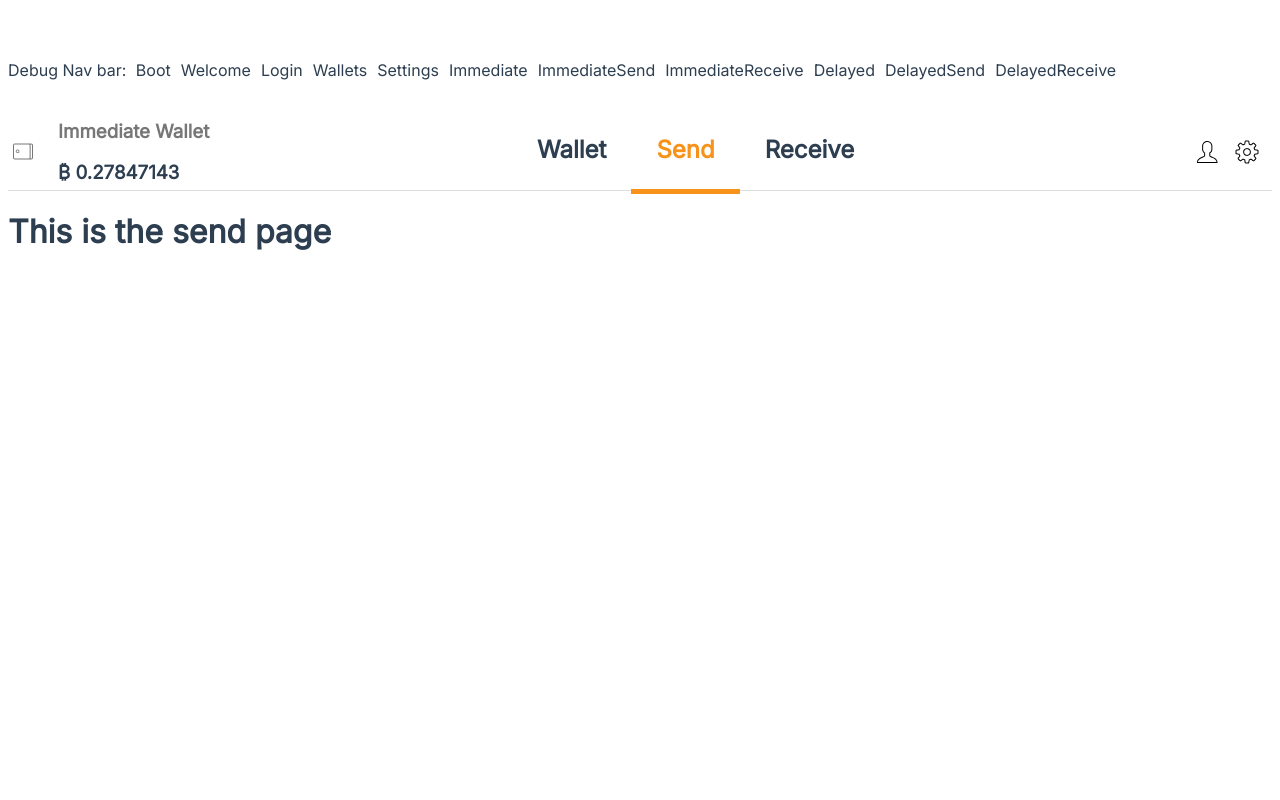
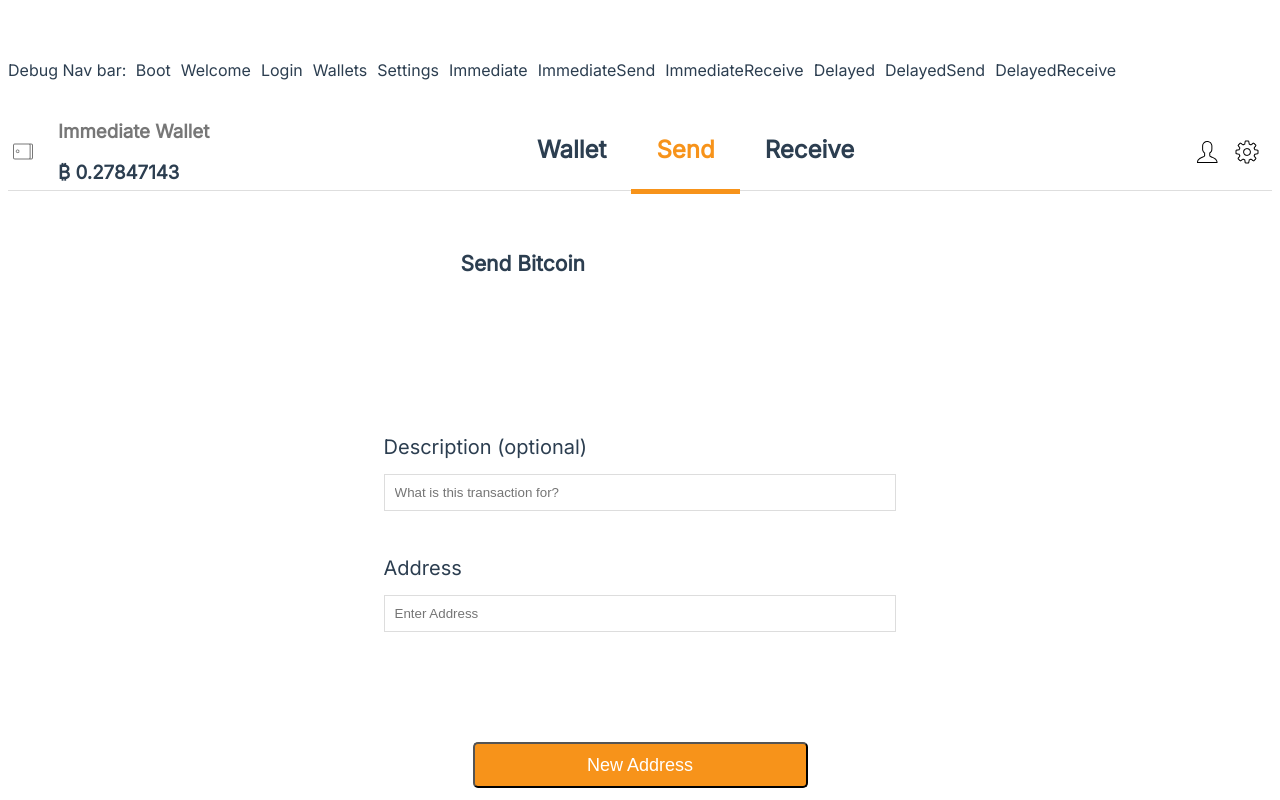
Before and after one commit to epiccurious/arctica-frontend, a Vue app: page /wallets/immediate/send in a window 1280 px wide. Built offline with nearby package versions, Linux system fonts and the light colour scheme.

Commit message:
tweaked some h1 stylings, began work on form for immediate spend

```diff
--- a/src/views/delayed/Receive.vue
+++ b/src/views/delayed/Receive.vue
@@ -121,6 +121,9 @@ h1{
   margin-top: 50px;
   padding:10px;
   text-align:left;
+  font-weight:600;
+  font-size:21px;
+  line-height:25px
 }
 h3{
     font-weight: 400;
--- a/src/views/immediate/Receive.vue
+++ b/src/views/immediate/Receive.vue
@@ -121,6 +121,9 @@ h1{
   margin-top: 50px;
   padding:10px;
   text-align:left;
+  font-weight:600;
+  font-size:21px;
+  line-height:25px
 }
 h3{
     font-weight: 400;
--- a/src/views/immediate/Send.vue
+++ b/src/views/immediate/Send.vue
@@ -1,7 +1,22 @@
-<template>
+  <template>
 <div class="page">
     <NavImmediate/>
-    <h1>This is the send page</h1>
+    <div class="outer_container">
+        <div class="head_container">
+         <h1>Send Bitcoin</h1>
+         </div>
+    <div class="send_container">
+        <form>
+            <label>Description (optional)</label>
+            <br><input v-model="description" type="text" placeholder="What is this transaction for?">
+
+            <br><label>Address</label>
+            <br><input v-model="address" type="text" required placeholder="Enter Address">
+        </form>
+    </div>
+
+        <button class="btn">New Address</Button>
+    </div>
 </div>
 </template>
 
@@ -14,9 +29,69 @@ export default {
   components: {
     NavImmediate
   },
+   data(){
+     return{
+         description: '',
+         address: '',
+     }
+ }
 }
 </script>
 
 
 <style>
   </style>
+
+
+
+
+<style scoped>
+.outer_container{
+    display:flex;
+    flex-direction: column;
+    align-items: center;
+}
+.send_container{
+    box-sizing:border-box;
+    padding:15px;
+    display:flex;
+    flex-direction: column;
+    align-items: center;
+    align-content: center;
+    justify-content: center;
+    width:70%;
+    margin: 25px auto;
+}
+h1{
+  margin-top: 50px;
+  padding:10px;
+  text-align:left;
+  font-weight:600;
+  font-size:21px;
+  line-height:25px
+}
+.head_container{
+  width: 30%;
+}
+form{
+    max-width:70%;
+    width: 60%;
+    margin: 30px auto;
+    text-align: left;
+    padding:40px;
+}
+label{
+    display:inline-block;
+    margin: 25px 0 15px;
+    font-size: 20px;
+
+}
+input{
+    display: block;
+    padding: 10px 50px 10px 10px;
+    width: 100%;
+    box-sizing: border-box;
+    border: 1px solid #ddd;
+
+}
+  </style>
```
